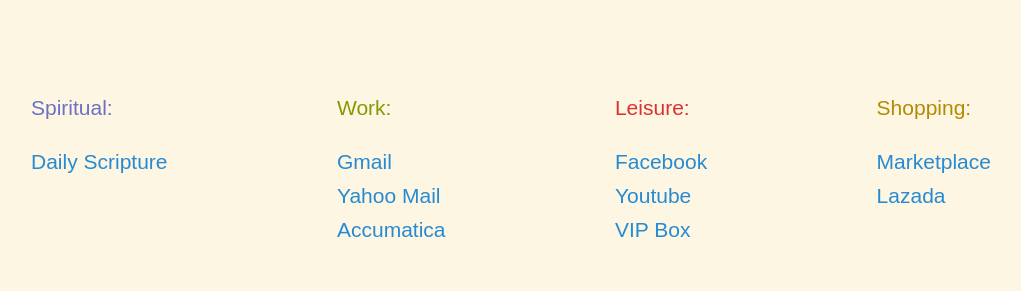
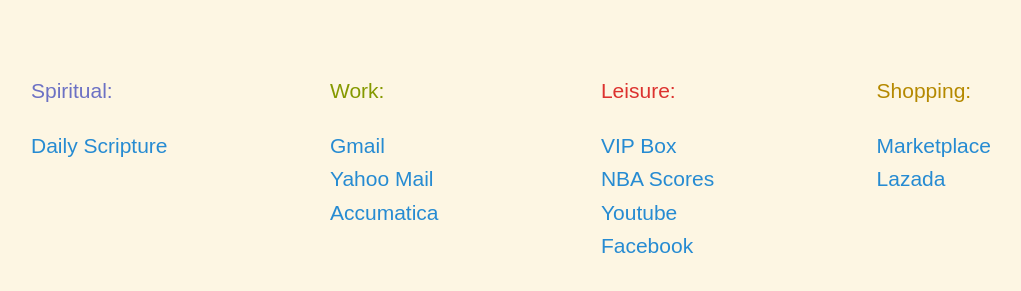
Before and after one commit to jsimbej/alohapage, a plain HTML site: page index.html in a window 1280 px wide. Shown: the part 261-552 px from the top of the page, without its empty margins (137-1158 px from the left). Drawn offline with Linux system fonts and the light colour scheme.

Commit message:
added NBA scores from plaintextsports

```diff
--- a/index.html
+++ b/index.html
@@ -29,9 +29,10 @@
 				<div class="item">
 					<span style="color:#dc322f">Leisure:</span>
 					<ul>
+						<li><a href="https://vipboxtv.se">VIP Box</a></li>
+						<li><a href="https://plaintextsports.com/nba">NBA Scores</a></li>
+						<li><a href="https://youtube.com">Youtube</a></li>
 						<li><a href="https://facebook.com">Facebook</a></li>
-						<li><a href="https://youtube.com">Youtube</a></li>
-						<li><a href="https://vipboxtv.se">VIP Box</a></li>
 					</ul>
 				</div>
 				<div class="item">
```
